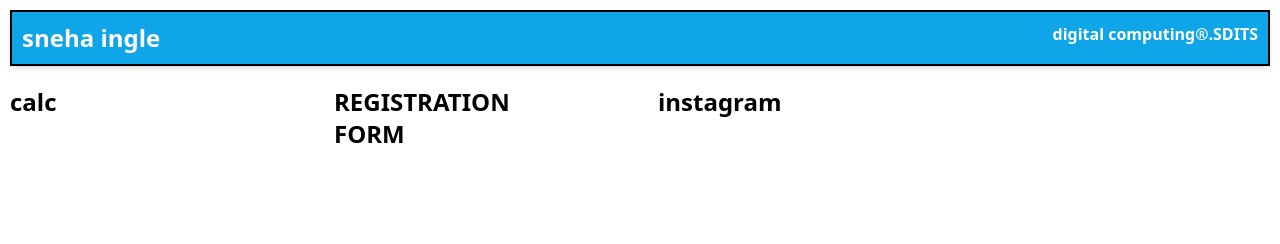
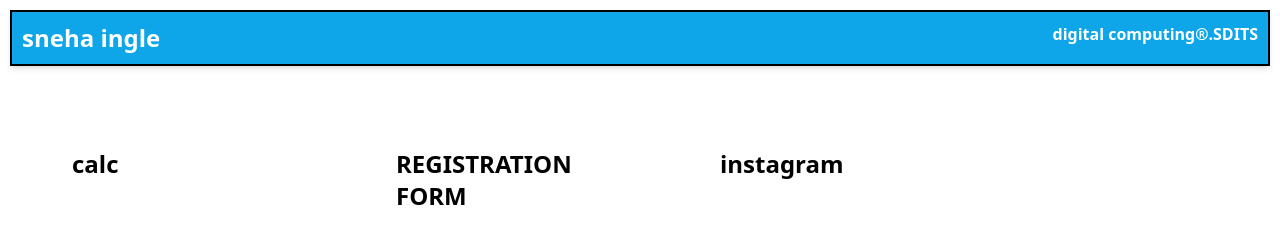
Before and after one commit to snehaingle/snehaDigitalcomputing_task, a plain HTML site: page index.html in a window 1280 px wide. Drawn offline with nearby package versions, Linux system fonts and the light colour scheme.

Commit message:
Update index.html

```diff
--- a/index.html
+++ b/index.html
@@ -15,7 +15,7 @@
     <meta name="viewport" content="width=device-width, initial-scale=1.0">
     <title>calc</title>
    </head>
-   <body bg-yellow-200>
+   <body>
     <div class="bg-sky-500  text-white flex justify-between m-[10px] p-[10px] font-bold border-black border-2 shadow-md">
         <h1 class="text-2xl">sneha ingle</h1>
         <h1 class="2xl">digital computing®.SDITS</h1>
@@ -23,14 +23,14 @@
     </div>
        <div class="grid grid-cols-4 gap-4">
 
-    <div class="m-[10px] grid grid-cols-2">
+    <div class="p-6 m-12">
         <a class="text-2xl font-bold" href="calc.html">calc</a>
     </div>
 
-          <div class="m-[10px] grid grid-cols-2">
+    <div class="p-6 m-12">
         <a class="text-2xl font-bold" href="student page.html">REGISTRATION FORM</a>
           </div>
-                 <div class="m-[10px] grid grid-cols-2">
+    <div class="p-6 m-12">
         <a class="text-2xl font-bold" href="insta.html">instagram</a>
                  </div>
     </div>
```
